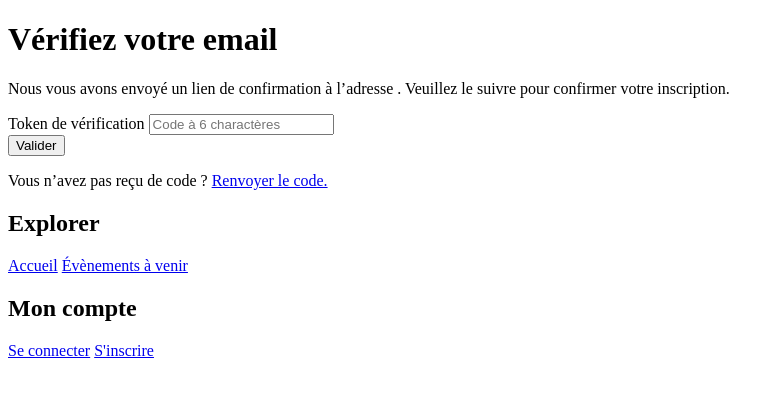
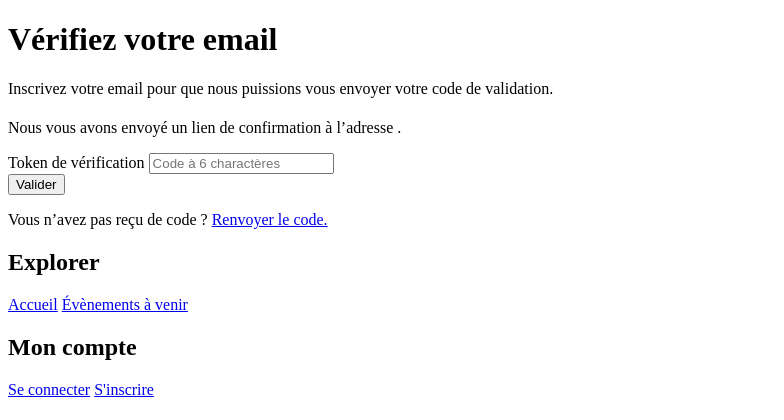
Before and after one commit to QuentinThuler/ProgServ2_Mikael-Juillet_Quentin-Thuler, a PHP site: page /project/public/account/validation.php in a window 1280 px wide. Shown: the part 44-464 px from the top of the page, without its empty margins (0-784 px from the left). Run offline with PHP 8.4, Linux system fonts and the light colour scheme.

Commit message:
Update traslations

```diff
--- a/project/public/account/validation.php
+++ b/project/public/account/validation.php
@@ -7,9 +7,10 @@ use App\pendingVerifications\PendingVerificationRequests;
 
 use function App\services\verifyCsrfToken;
 use function App\services\escape;
+use function App\services\translate;
 
 $errors = [];
-$pageTitle = "Validation du compte";
+$pageTitle = escape(translate('Validation du compte'));
 
 try {
     $pendingVerificationRequest = new PendingVerificationRequests($pdo);
@@ -43,14 +44,22 @@ try {
     <main>
         <?php require_once __DIR__ . '/../../components/header.php' ?>
 
-        <h1>Vérifiez votre email</h1>
+        <h1><?= escape(translate('Vérifiez votre email')) ?></h1>
 
-        <p>Nous vous avons envoyé un lien de confirmation à l’adresse <?= escape($_POST['email'] ?? '') ?>.
-            Veuillez le suivre pour confirmer votre inscription.</p>
+        <p><?= escape(translate('Inscrivez votre email pour que nous puissions vous envoyer votre code de validation.')) ?></p>
+
+
+        <h1></h1>
+
+        <p>
+            <?= escape(translate('Nous vous avons envoyé un lien de confirmation à l’adresse')) ?>
+            <?= escape($_POST['email'] ?? '') ?>.
+        </p>
 
         <?php foreach ($errors as $error): ?>
             <p class="error">
-                <?= escape($error) ?>
+                <?= escape(translate($error)) ?>
+
             </p>
         <?php endforeach; ?>
 
@@ -62,7 +71,7 @@ try {
                 value="<?= escape($_SESSION['csrf_token'] ?? '') ?>">
 
             <div>
-                <label for="Verification token">Token de vérification</label>
+                <label for="Verification token"><?= escape(translate('Token de vérification')) ?></label>
                 <input
                     type="text"
                     id="verification_token"
@@ -70,14 +79,14 @@ try {
                     length="6"
                     value="<?= escape($_POST['verification_token'] ?? '') ?>"
                     required
-                    placeholder="Code à 6 charactères">
+                    placeholder="<?= escape(translate('Code à 6 charactères')) ?>">
             </div>
 
             <button type="submit">Valider</button>
 
         </form>
 
-        <p>Vous n’avez pas reçu de code ? <a href="/account/revalidate.php">Renvoyer le code.</a></p>
+        <p><?= escape(translate('Vous n’avez pas reçu de code ?')) ?> <a href="/account/revalidate.php"><?= escape(translate('Renvoyer le code')) ?>.</a></p>
     </main>
     <?php require_once __DIR__ . '/../../components/footer.php' ?>
 </body>
--- a/project/public/admin/index.php
+++ b/project/public/admin/index.php
@@ -49,7 +49,8 @@ try {
 
         <?php foreach ($errors as $error): ?>
             <p class="error">
-                <?= escape($error) ?>
+                <?= escape(translate($error)) ?>
+
             </p>
         <?php endforeach; ?>
 
--- a/project/public/events/create.php
+++ b/project/public/events/create.php
@@ -77,7 +77,8 @@ if ($_SERVER["REQUEST_METHOD"] === "POST") {
             <p style="color: red;">Le formulaire contient des erreurs :</p>
             <ul>
                 <?php foreach ($errors as $error): ?>
-                    <li><?= escape($error) ?></li>
+                    <li><?= escape(translate($error)) ?>
+                    </li>
                 <?php endforeach; ?>
             </ul>
         <?php endif; ?>
--- a/project/public/participants/create.php
+++ b/project/public/participants/create.php
@@ -64,13 +64,14 @@ try {
                     value="<?= escape($_SESSION['csrf_token'] ?? '') ?>">
 
                 <div>
-                    <label for="email">Adresse e-mail</label>
+                    <label for="email"><?= escape(translate('Adresse e-mail')) ?></label>
                     <input
                         type="email"
                         id="email"
                         name="email"
                         maxlength="254"
-                        placeholder="Votre adresse email"
+                        placeholder="<?= escape(translate('Votre adresse email')) ?>"
+
                         required>
                 </div>
 
--- a/project/public/user/index.php
+++ b/project/public/user/index.php
@@ -40,7 +40,8 @@ try {
 
             <?php foreach ($errors as $error): ?>
                 <p role="alert">
-                    <?= escape($error) ?>
+                    <?= escape(translate($error)) ?>
+
                 </p>
             <?php endforeach; ?>
 
--- a/project/public/user/show.php
+++ b/project/public/user/show.php
@@ -49,7 +49,8 @@ try {
 
             <?php foreach ($errors as $error): ?>
                 <p role="alert">
-                    <?= escape($error) ?>
+                    <?= escape(translate($error)) ?>
+
                 </p>
             <?php endforeach; ?>
 
--- a/project/public/user/update.php
+++ b/project/public/user/update.php
@@ -86,7 +86,8 @@ if ($_SERVER['REQUEST_METHOD'] === 'POST') {
 
             <?php foreach ($errors as $error): ?>
                 <p role="alert">
-                    <?= escape($error) ?>
+                    <?= escape(translate($error)) ?>
+
                 </p>
             <?php endforeach; ?>
 
--- a/project/src/translations/translations.php
+++ b/project/src/translations/translations.php
@@ -24,5 +24,30 @@ return [
         'Description' => 'Description',
         'Publié le ' => 'Published on ',
         '' => '',
+        'Une erreur interne est survenue. Veuillez réessayer.' => 'An internal error has occurred. Please try again.',
+        'Adresse e-mail' => 'Email address',
+        'Votre adresse email' => 'Your email address',
+        'Mot de passe' => 'Password',
+        'Votre mot de passe' => 'Your password',
+        'Vous n’avez pas de compte ?' => 'Don\'t have an account?',
+        'Connectez-vous à votre espace' => 'Log in to your account',
+        'Logo de Gratherly avec une illustration de personnes qui se font un câlin.' => 'Gratherly logo featuring an illustration of people hugging.',
+        'Envoyer' => 'Send',
+        'Créez votre compte' => 'Create an account',
+        'Démarrez de suite avec la solution la plus simple pour réserver et gérer les événements d\'une association !' => 'Get started right away with the easiest solution for booking and managing an organization\'s events!',
+        'Validation du compte' => 'Account Verification',
+        'Renvoyer un code de validation' => 'Resend a verification code',
+        'Inscrivez votre email pour que nous puissions vous envoyer votre code de validation.' => 'Enter your email address so we can send you your verification code.',
+        'Nom d\'utilisateur' => 'Username',
+        'Votre nom d\'utilisateur' => 'Your username',
+        'Continuer' => 'Continue',
+        'Vous avez déjà un compte ?' => 'Do you already have an account?',
+        'Vérifiez votre email' => 'Check your email',
+        'Nous vous avons envoyé un lien de confirmation à l’adresse' => 'We have sent you a confirmation link to the email address',
+        'Token de vérification' => 'Verification token',
+        'Code à 6 charactères' => '6-character code',
+        'Vous n’avez pas reçu de code ?' => 'Didn\'t receive a code?',
+        'Renvoyer le code' => 'Resend the code'
+
     ],
 ];
```
Also changed, not shown: project/public/account/login.php (+11 -10 lines), project/public/account/revalidate.php (+9 -8 lines), project/public/account/signup.php (+15 -13 lines).
